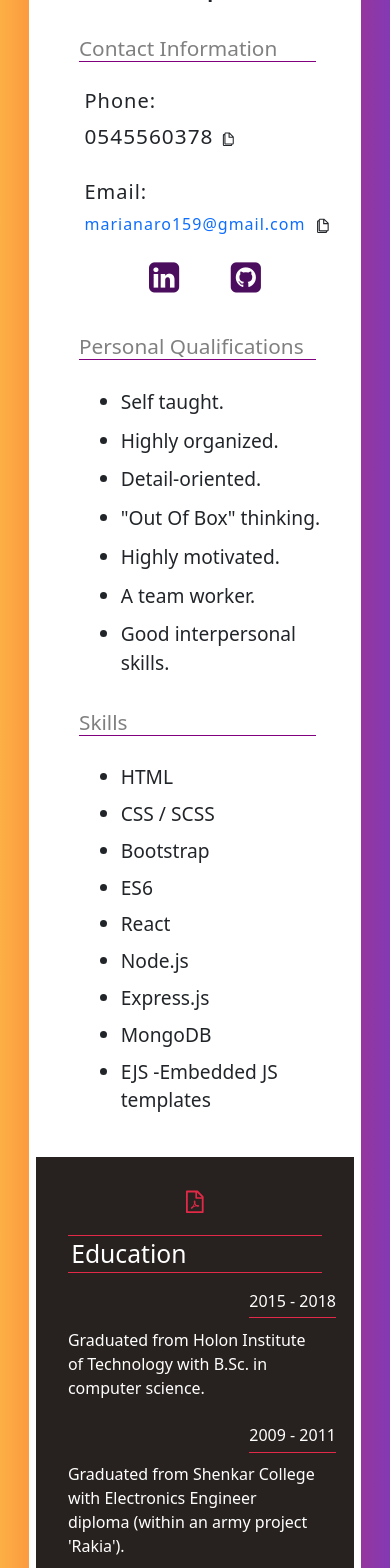
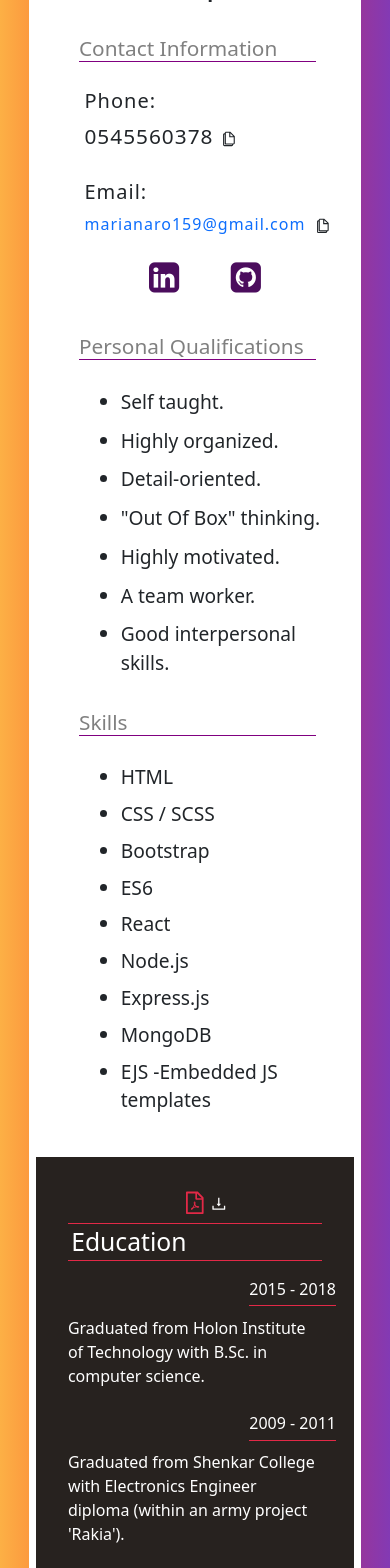
Before and after one commit to MariaNaroditski/Maria-Naroditski-Portfolio, a React (Create React App) app: page /resume in a window 390 px wide. Shown: the part 800-2368 px from the top of the page. Built offline with nearby package versions, Linux system fonts and the light colour scheme.

Commit message:
adding download icon to pdf resume

```diff
--- a/src/components/Contact.js
+++ b/src/components/Contact.js
@@ -32,14 +32,14 @@
                         <div className="info__phone">
                             <i className="fa fa-phone-square" aria-hidden="true"></i>
                             <span className="phone" id="phone"> 0545560378
-                                <IoMdCopy className="copy-phone-number" onClick={() => copyText("0545560378")} />
+                                <IoMdCopy className="copy-phone-number" title="copy" onClick={() => copyText("0545560378")} />
                             </span>
                         </div>
                         <div className="info__email">
                             <i className="fa fa-envelope" aria-hidden="true" ></i>
                             <a href="https://mail.google.com/mail/?view=cm&fs=1&tf=1&to=marianaro159@gmail.com" target="_blank" rel="noopener noreferrer">marianaro159@gmail.com</a>
                             <span className="copy-email">
-                                <IoMdCopy className="email-icon" onClick={() => copyText("marianaro159@gmail.com")} />
+                                <IoMdCopy className="email-icon" title="copy" onClick={() => copyText("marianaro159@gmail.com")} />
                             </span>
                         </div>
                         <div className="social-links">
--- a/src/components/Resume.js
+++ b/src/components/Resume.js
@@ -3,7 +3,7 @@
 import profile_picture from "../assets/profile_picture.png";
 import ScrollArrow from "./ScrollArrow";
 import { IoMdCopy } from 'react-icons/io';
-import {AiOutlineFilePdf } from 'react-icons/ai';
+import {AiOutlineFilePdf, AiOutlineDownload } from 'react-icons/ai';
 import my_resume from '../assets/Maria_Naroditski_CV.pdf';
 
 function Resume() {
@@ -35,13 +35,13 @@
                     <div className="contact">
                         <h5>Phone:</h5>
                         <p className="phone" id="phone"> 0545560378
-                            <IoMdCopy className="copy-phone-number" onClick={() => copyText("0545560378")} />
+                            <IoMdCopy className="copy-phone-number" title="copy" onClick={() => copyText("0545560378")} />
                         </p>
                         <h5>Email:</h5>
                         <div className="email">
                             <a href="https://mail.google.com/mail/?view=cm&fs=1&tf=1&to=marianaro159@gmail.com" target="_blank" rel="noopener noreferrer">marianaro159@gmail.com</a>
                             <p className="copy-email">
-                                <IoMdCopy className="email-icon" onClick={() => copyText("marianaro159@gmail.com")} />
+                                <IoMdCopy className="email-icon" title="copy" onClick={() => copyText("marianaro159@gmail.com")} />
                             </p>
                         </div>
                         <div className="social-links">
@@ -89,6 +89,7 @@
                 <div>
                     <a href={my_resume} download title="Download Resume">
                         <AiOutlineFilePdf className="download-resume"/>
+                        <AiOutlineDownload className="download"/>
                     </a>
                     <span className="tooltip">Download Resume</span>
                 </div>
--- a/src/components/Resume.scss
+++ b/src/components/Resume.scss
@@ -77,7 +77,7 @@
           margin-bottom: 9%;
           padding-left: 2%;
           .copy-phone-number {
-            font-size: 0.8em;
+            font-size: 0.86em;
             margin-left: 3%;
             &:hover {
               cursor: pointer;
@@ -146,11 +146,15 @@
     a {
       .download-resume {
         margin: 0 0 0 45%;
-        font-size: 2em;
+        font-size: 2.2em;
         color: #e22947;
-
+      }
+      .download {
+        color: white;
+        font-size: 1.4em;
+        margin: 1.5% 0 0 0.5%;
         &:hover {
-          color: white;
+          color: #e22947;
         }
       }
     }
@@ -278,9 +282,14 @@
       margin-left: 2%;
       margin-top: 0;
       a {
+        text-align: center;
+        margin-bottom: 5%;
         .download-resume {
-          margin-bottom: 5%;
           font-size: 1.6em;
+        }
+        .download {
+          margin: 0.7% 0 0 0.8%;
+          font-size: 1.1em;
         }
       }
       .experience-wrapper {
@@ -325,4 +334,18 @@
       }
     }
   }
+
+  @media (max-width: 360px) {
+    &__right {
+      a {
+        .download-resume {
+          margin-left: 40%;
+          margin-bottom: 3%;
+        }
+        .download {
+          margin-bottom: 3%;
+        }
+      }
+    }
+  }
 }
```
Also changed, not shown: 2 other files (tests, documents, lock files or other folders).
